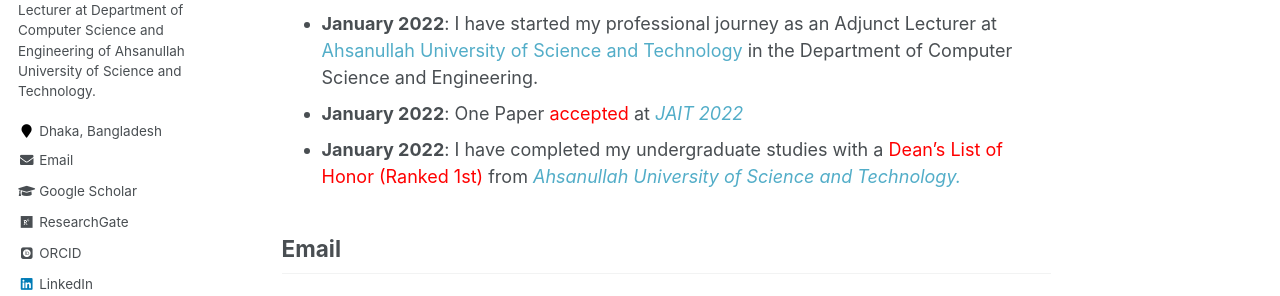
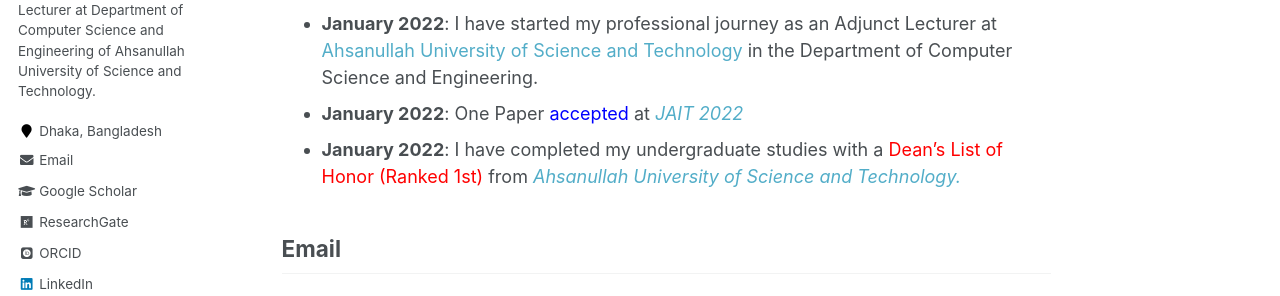
Before and after one commit to chowdhurymoontaha/chowdhurymoontaha.github.io, a Jekyll site: the page built from _pages/about.md, in a window 1280 px wide and 900 px high, scrolled down 1402 px. Shown: the part 288-584 px from the top of the window. Built offline with Jekyll 4.4.1, drawn with Linux system fonts in a browser that asks for light colours; some web fonts are replaced.

Commit message:
Update about.md

```diff
--- a/_pages/about.md
+++ b/_pages/about.md
@@ -34,7 +34,7 @@ I am currently developing an FHE Transformer framework that extends privacy-pres
 + <strong>November 2022</strong>: I have started working as a Full-time Lecturer at <a href="https://aust.edu/">Ahsanullah University of Science and Technology</a> in the Department of Computer Science and Engineering.
 + <strong>August 2022</strong>: One paper <span style="color:blue">published</span> at <em><a href="https://online-journals.org/index.php/i-jim/issue/view/869">iJIM 2022</a></em>
 + <strong>January 2022</strong>: I have started my professional journey as an Adjunct Lecturer at <a href="https://aust.edu/">Ahsanullah University of Science and Technology</a> in the Department of Computer Science and Engineering.
-+ <strong>January 2022</strong>: One Paper <span style="color:red">accepted</span> at <em><a href="http://www.jait.us/index.php?m=content&c=index&a=lists&catid=221">JAIT 2022</a></em>
++ <strong>January 2022</strong>: One Paper <span style="color:blue">accepted</span> at <em><a href="http://www.jait.us/index.php?m=content&c=index&a=lists&catid=221">JAIT 2022</a></em>
 + <strong>January 2022</strong>: I have completed my undergraduate studies with a <span style="color:red">Dean's List of Honor (Ranked 1st) </span>from <em><a href="https://aust.edu">Ahsanullah University of Science and Technology.</a></em>
 
 
```
